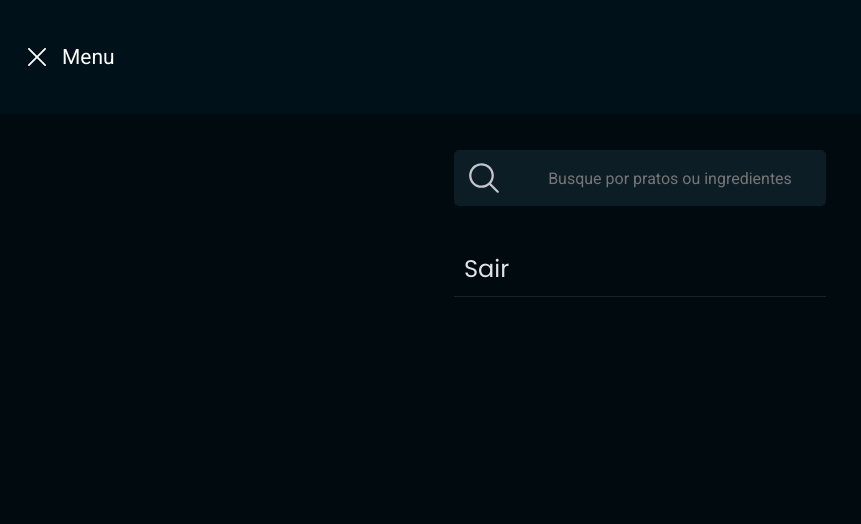
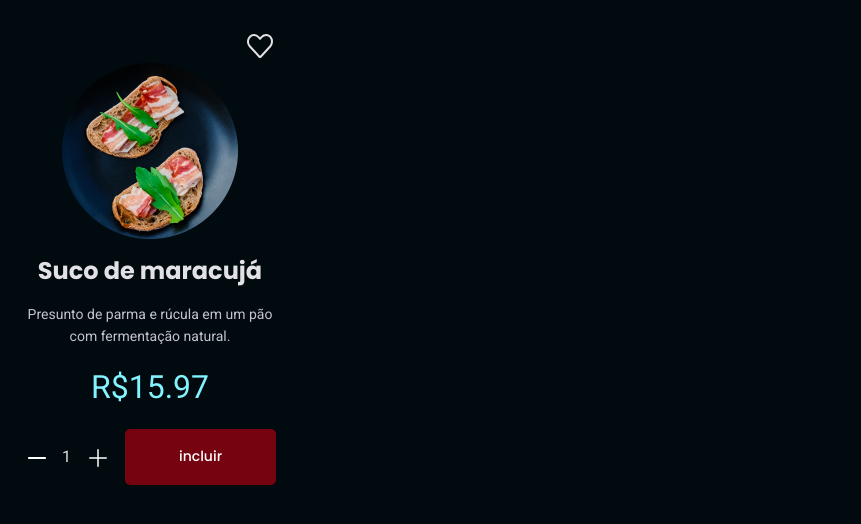
Before and after one commit to Patrick-Cabelin/projeto-explore-food-frontend, a React (Vite) app: page / in a window 1280 px wide. Shown: the top 524 px of the page, without its empty margins (0-861 px from the left). Built offline with nearby package versions, Linux system fonts and the light colour scheme.

Commit message:
create a DishCard

```diff
--- /dev/null
+++ b/src/assets/components/DishCard/index.jsx
@@ -0,0 +1,31 @@
+import { Container, QuantyController } from './style'
+
+import {Icons} from '../../image/Icons'
+import { Button } from '../Button'
+import exemplo from '/exemplo.svg'
+function DishCard(){
+    const {Heart, Pincel, Minus, Plus} = Icons()
+    return(
+        <Container>
+            <Heart/>
+            <img src={exemplo} alt="" />
+            <h2>Suco de maracujá</h2>
+            <p>Presunto de parma e rúcula em um pão com fermentação natural.</p>
+            <span>R${15.97}</span>
+
+            <div>
+                <QuantyController>
+                    <Minus/>
+                    <span>1</span>
+                    <Plus/>
+                </QuantyController>
+
+                <Button title={'incluir'}/>
+            </div>
+
+        </Container>
+    )
+}
+
+
+export {DishCard}
--- /dev/null
+++ b/src/assets/components/DishCard/style.js
@@ -0,0 +1,110 @@
+import { styled }  from 'styled-components'
+
+const Container = styled.div`
+    width: 21rem;
+    height: 29.2rem;
+    padding: 2.4rem;
+    position: absolute;
+
+    display: flex;
+    flex-direction: column;
+    align-items: center;
+    gap: 1.2rem;
+
+    svg{
+        cursor: pointer;
+    }
+
+    h2{
+        font: ${({theme})=> theme.FONTS.POPPINS_100_MEDIUM};
+        color: ${({theme})=> theme.COLORS.LIGHT_300};
+    }
+
+    > span{
+        font: ${({theme})=> theme.FONTS.ROBOTO_SMALL_REGULAR};
+        color: ${({theme})=> theme.COLORS.CAKE_200};
+    }
+
+    button{
+        color: ${({theme})=> theme.COLORS.LIGHT_100};
+    }
+
+    img{
+        width: 8.8rem;
+        height: 8.8rem;
+    }
+
+    p{
+        display: none;
+    }
+
+    .favorite, .config{
+        position: relative;
+        top: 0rem;
+        left: 7rem;
+    }
+
+    div:last-child{
+        width: 100%;
+        display: flex;
+        flex-direction: column;
+        justify-content: center;
+        align-items: center;
+        gap: 1.6rem;
+    }
+
+    @media (min-width: 769px) {
+        width: 30rem;
+        height: 46.2rem;
+        padding: 2.4rem;
+        flex-direction: column;
+        align-items: center;
+        gap: 1.5rem;
+
+        h2{
+            font: ${({theme})=> theme.FONTS.POPPINS_300_BOLD};
+        }
+
+        p{
+            display: block;
+            text-align: center;
+            font: ${({theme})=> theme.FONTS.ROBOTO_SMALLER_REGULAR};
+            color: ${({theme})=> theme.COLORS.LIGHT_400};
+        }
+
+        >span{
+            font: ${({theme})=> theme.FONTS.ROBOTO_BIGGEST_REGULAR};
+        }
+
+        img{
+            width: 17.6rem;
+            height: 17.6rem;
+        }
+
+        div:last-child{
+            flex-direction: row;
+        }
+
+        .favorite, .config{
+            top: 1rem;
+            left: 11rem;
+        }
+    }
+`
+
+const QuantyController= styled.div`
+    width: 10rem;
+    display: flex;
+    align-items: center;
+    justify-content: center;
+    gap: 1.4rem;
+
+    > span{
+        font: ${({theme})=> theme.FONTS.ROBOTO_SMALL_REGULAR};
+        color: ${({theme})=> theme.COLORS.LIGHT_300};
+    }
+
+    @media (min-width: 769px){}
+`
+
+export {Container, QuantyController}
--- a/src/assets/components/Menu/style.js
+++ b/src/assets/components/Menu/style.js
@@ -44,6 +44,11 @@ const Navigate= styled.div`
         border-bottom: .1rem solid ${({theme})=> theme.COLORS.DARK_1000};
     }
 
+    svg{
+        width: 2.4rem;
+        height: 2.4rem;
+    }
+
 `
 
 
--- a/src/assets/image/Icons.jsx
+++ b/src/assets/image/Icons.jsx
@@ -2,13 +2,26 @@ import { Container } from "./style"
 
 function Icons(){
 
-    function CareLeft(){
+    function CareLeft({onClick}){
 
         return(
             <Container>
                 <svg width="32" height="32" viewBox="0 0 12 22" fill="none" xmlns="http://www.w3.org/2000/svg">
                         <path fillRule="evenodd" clipRule="evenodd" d="M11.7071 0.292893C12.0976 0.683417 12.0976 1.31658 11.7071 1.70711L2.41421 11L11.7071 20.2929C12.0976 20.6834 12.0976 21.3166 11.7071 21.7071C11.3166 22.0976 10.6834 22.0976 10.2929 21.7071L0.292893 11.7071C-0.0976311 11.3166 -0.0976311 10.6834 0.292893 10.2929L10.2929 0.292893C10.6834 -0.0976311 11.3166 -0.0976311 11.7071 0.292893Z" fill="white"/>
                 </svg>
+
+            </Container>
+        )
+    }
+
+    function CareRight({onClick}){
+
+        return(
+            <Container>
+                <svg width="12" height="22" viewBox="0 0 12 22" fill="none" xmlns="http://www.w3.org/2000/svg">
+                    <path fillRule="evenodd" clipRule="evenodd" d="M0.292893 0.292893C0.683417 -0.0976311 1.31658 -0.0976311 1.70711 0.292893L11.7071 10.2929C12.0976 10.6834 12.0976 11.3166 11.7071 11.7071L1.70711 21.7071C1.31658 22.0976 0.683417 22.0976 0.292893 21.7071C-0.0976311 21.3166 -0.0976311 20.6834 0.292893 20.2929L9.58579 11L0.292893 1.70711C-0.0976311 1.31658 -0.0976311 0.683417 0.292893 0.292893Z" fill="white"/>
+                </svg>
+
 
             </Container>
         )
@@ -70,6 +83,19 @@ function Icons(){
         )
     }
 
+    function Heart({onClick}){
+
+        return(
+            <Container onClick={onClick} className="favorite">
+                <svg width="26" height="24" viewBox="0 0 26 24" fill="none" xmlns="http://www.w3.org/2000/svg">
+                    <path d="M13.6997 22.704L23.0754 12.478C25.3788 9.95304 25.7145 5.82477 23.5384 3.18621C22.9926 2.52129 22.3283 1.9847 21.586 1.60925C20.8437 1.23379 20.0391 1.02735 19.2211 1.00254C18.4032 0.977725 17.5893 1.13506 16.829 1.46493C16.0687 1.7948 15.3781 2.29028 14.7993 2.9211L13.0399 4.85267L11.5236 3.18621C9.2086 0.673905 5.4236 0.30779 3.00443 2.68123C2.39479 3.27646 1.90282 4.00102 1.55859 4.81063C1.21435 5.62024 1.02508 6.4979 1.00233 7.38999C0.979577 8.28208 1.12383 9.16986 1.42627 9.99908C1.72872 10.8283 2.183 11.5816 2.76136 12.2129L12.3801 22.704C12.5557 22.8936 12.7928 23 13.0399 23C13.287 23 13.5241 22.8936 13.6997 22.704Z" fill="none" stroke="#E1E1E6" strokeWidth="2" strokeLinecap="round" strokeLinejoin="round"/>
+                </svg>
+
+
+            </Container>
+        )
+    }
+
     function Close({onClick}){
 
         return(
@@ -81,14 +107,60 @@ function Icons(){
             </Container>
         )
     }
+
+    function Minus({onClick}){
+
+        return(
+            <Container onClick={onClick}>
+                <svg width="24" height="24" viewBox="0 0 24 24" fill="none" xmlns="http://www.w3.org/2000/svg">
+                    <path fillRule="evenodd" clipRule="evenodd" d="M4 13C4 12.4477 4.33579 12 4.75 12H21.25C21.6642 12 22 12.4477 22 13C22 13.5523 21.6642 14 21.25 14H4.75C4.33579 14 4 13.5523 4 13Z" fill="white"/>
+                </svg>
+
+
+            </Container>
+        )
+    }
+
+    function Plus({onClick}){
+
+        return(
+            <Container onClick={onClick}>
+                <svg width="24" height="24" viewBox="0 0 24 24" fill="none" xmlns="http://www.w3.org/2000/svg">
+                    <path fillRule="evenodd" clipRule="evenodd" d="M4 13C4 12.5858 4.33579 12.25 4.75 12.25H21.25C21.6642 12.25 22 12.5858 22 13C22 13.4142 21.6642 13.75 21.25 13.75H4.75C4.33579 13.75 4 13.4142 4 13Z" fill="white"/>
+                    <path fillRule="evenodd" clipRule="evenodd" d="M13 4C13.4142 4 13.75 4.33579 13.75 4.75V21.25C13.75 21.6642 13.4142 22 13 22C12.5858 22 12.25 21.6642 12.25 21.25V4.75C12.25 4.33579 12.5858 4 13 4Z" fill="white"/>
+                </svg>
+
+
+
+            </Container>
+        )
+    }
+
+    function Pincel({onClick}){
+
+        return(
+            <Container onClick={onClick} className="config">
+                <svg width="26" height="26" viewBox="0 0 26 26" fill="none" xmlns="http://www.w3.org/2000/svg">
+                    <path d="M13.7514 4.81033L21.1896 12.2486M7.99997 25H2.06262C1.7808 25 1.51052 24.888 1.31124 24.6888C1.11196 24.4895 1.00001 24.2192 1.00001 23.9374V18C0.999523 17.8621 1.02626 17.7253 1.07868 17.5977C1.1311 17.4701 1.20818 17.354 1.30551 17.2562L17.2447 1.31701C17.3436 1.21661 17.4614 1.13687 17.5914 1.08245C17.7214 1.02803 17.8609 1 18.0018 1C18.1427 1 18.2822 1.02803 18.4122 1.08245C18.5422 1.13687 18.66 1.21661 18.7589 1.31701L24.683 7.24107C24.7834 7.33995 24.8631 7.45781 24.9175 7.58779C24.972 7.71777 25 7.85727 25 7.99819C25 8.1391 24.972 8.27861 24.9175 8.40859C24.8631 8.53857 24.7834 8.65642 24.683 8.7553L8.7438 24.6945C8.64599 24.7918 8.52994 24.8689 8.40231 24.9213C8.27467 24.9737 8.13795 25.0005 7.99997 25Z" stroke="#E1E1E6" strokeWidth="2" strokeLinecap="round" strokeLinejoin="round"/>
+                </svg>
+
+            </Container>
+        )
+    }
+
     return{
         CareLeft,
+        CareRight,
         Menu,
         Receipt,
         SignOut,
         Logo,
         Search,
-        Close
+        Close,
+        Heart,
+        Pincel,
+        Minus,
+        Plus
     }
 }
 
--- a/src/assets/image/style.js
+++ b/src/assets/image/style.js
@@ -5,6 +5,7 @@ const Container = styled.div`
     display: flex;
     justify-content: center;
     align-items: center;
+
 `
 
 export {Container}
--- a/src/assets/pages/Home/Index.jsx
+++ b/src/assets/pages/Home/Index.jsx
@@ -1,12 +1,12 @@
 import { Container } from './style'
 
-import { Menu } from '../../components/Menu/Index'
+import { DishCard } from '../../components/DishCard/index'
 
 function Home(){
 
     return(
         <Container>
-            <Menu/>
+            <DishCard/>
         </Container>
     )
 }
```
Also changed, not shown: public/exemplo.svg (added).
